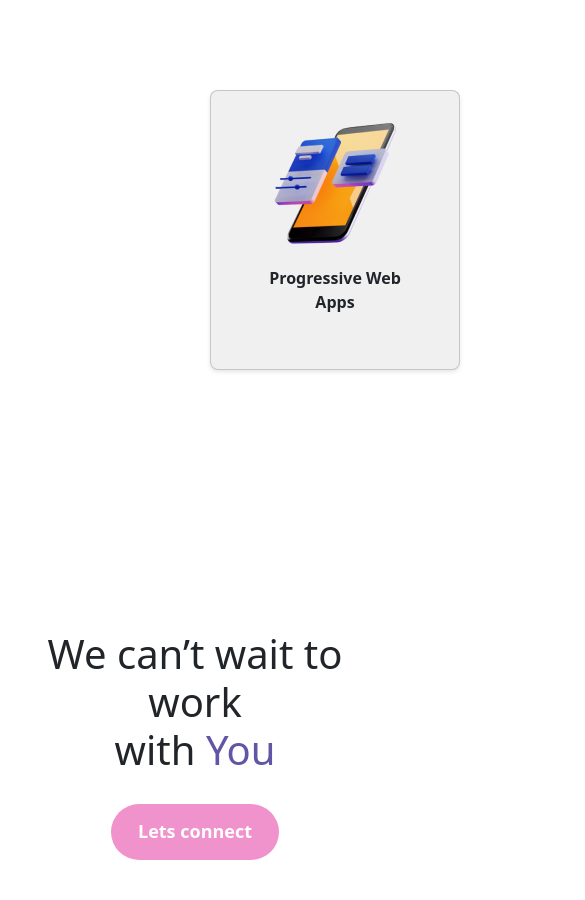
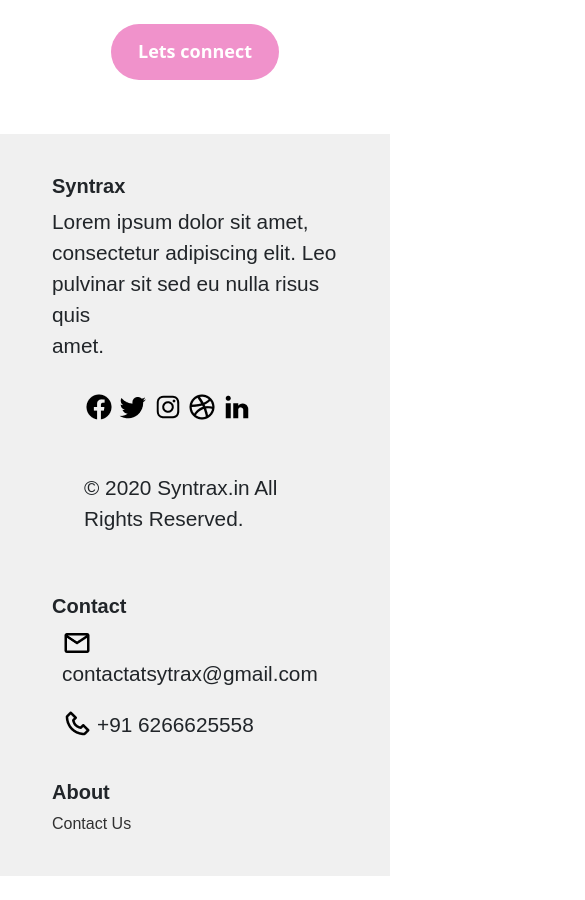
Before and after one commit to JosuePlataV/ClasesConAlan, a plain HTML site: page index.html in a window 390 px wide. Shown: the part 2197-3097 px from the top of the page, 585 px wide, since content can reach past the window. After the commit the page ends 3073 px from the top, so only its background shows below. Drawn offline with nearby package versions, Linux system fonts and the light colour scheme.

Commit message:
cambios css

```diff
--- a/Assets/styles.css
+++ b/Assets/styles.css
@@ -115,26 +115,21 @@ nav a:hover {
   transition: transform 0.3s ease;
   overflow: hidden;
 }
-.card:hover {
-  transform: translateY(-5px);
-}
+
 .card img {
-  max-width: 100%;
-  max-height: 100%;
+  margin-top: 30px;
+  max-width: 70%;
+  max-height: 70%;
 }
 .card-title {
   font-weight: bold;
   margin-top: 10px;
   text-align: center;
 }
+
 .card-content {
   font-size: 0.9em;
   color: #666;
-}
-@media (max-width: 768px) {
-  .cards-section {
-    flex-direction: column;
-  }
 }
 
 .letcon {
@@ -167,25 +162,10 @@ nav a:hover {
   background-color: #f0f0f0;
   font-family: Arial, sans-serif;
 }
+
 .footer div {
   flex: 1;
   margin: 10px;
-}
-.footer .social-icons {
-  text-align: center;
-}
-.footer .social-icons a {
-  margin: 0 5px;
-}
-@media (max-width: 600px) {
-  .footer {
-    flex-direction: column;
-  }
-  .footer div {
-    flex: none;
-    width: 100%;
-    margin: 10px 0;
-  }
 }
 
 .footer-bottom {
@@ -204,3 +184,7 @@ nav a:hover {
   text-decoration: none;
   color: #303030;
 }
+
+.copy{
+  margin-top: 50px;
+}
--- a/index.html
+++ b/index.html
@@ -77,13 +77,13 @@
             <h5><b>Syntrax</b></h5>
             <p>Lorem ipsum dolor sit amet,<br>consectetur adipiscing elit. Leo<br>pulvinar sit sed eu nulla risus quis<br>amet.</p>
               <div class="row">
-                <div class="col" id="stickers">
+                <div class="images">
                   <img src="img/facebook.png">
                   <img src="img/twitter.png">
                   <img src="img/instagram.png">
                   <img src="img/dribbble.png">
                   <img src="img/LinkedIn.png">
-                  <p>© 2020 Syntrax.in All Rights Reserved.</p>
+                  <p class="copy">© 2020 Syntrax.in All Rights Reserved.</p>
                 </div>
               </div>
           </div>
```
Also changed, not shown: img/card1.png (deleted), img/card2.png (deleted), img/card3.png (deleted).
